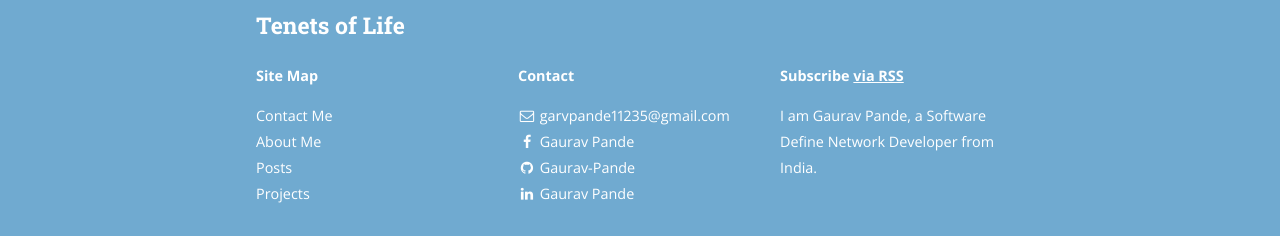
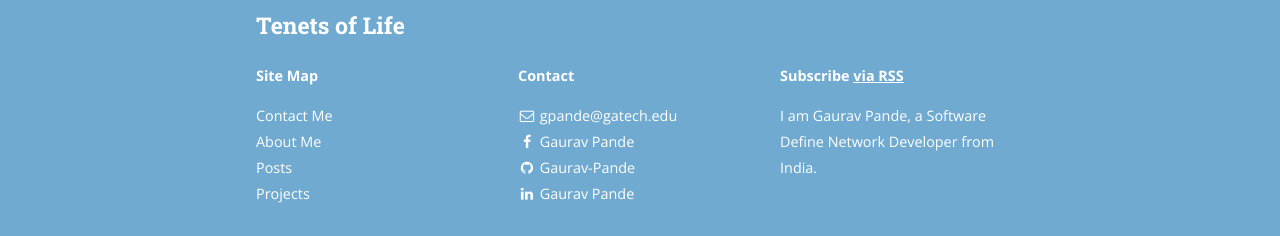
Before and after one commit to Gaurav-Pande/gaurav-pande.github.io, a Jekyll site: the page built from index.html, in a window 1280 px wide. Shown: the part 1926-2162 px from the top of the page. Built offline with Jekyll 4.4.1, drawn with Linux system fonts in a browser that asks for light colours; nearby versions of some CDN libraries; the list of posts is cut into pages by our own code; a style sheet for code colours, icons or effects is not loaded.

Commit message:
Update _config.yml

```diff
--- a/_config.yml
+++ b/_config.yml
@@ -9,7 +9,7 @@ gems:
 # Site settings
 title: Tenets of Life
 subtitle: A blog about Everything
-email: garvpande11235@gmail.com
+email: gpande@gatech.edu
 name: Gaurav Pande
 description: >
   I am Gaurav Pande, a Software Define Network Developer from India.
```
